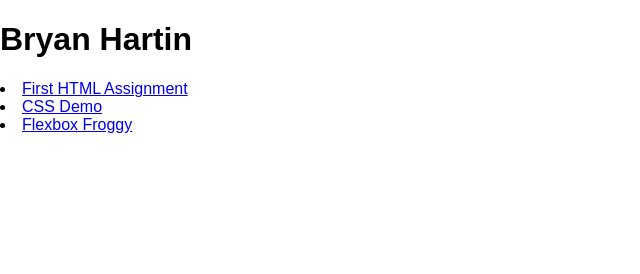
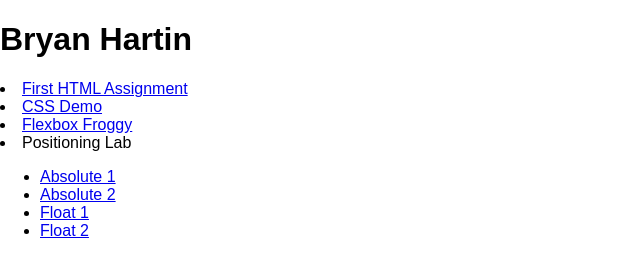
Before and after one commit to BayHarberButcher/web-tech, a plain HTML site: page index.html in a window 1280 px wide. Shown: the whole page, without its empty margins (0-640 px from the left). Drawn offline with Linux system fonts and the light colour scheme; files that its build step writes are made by us from their sources.

Commit message:
for lab next class

```diff
--- a/index.html
+++ b/index.html
@@ -17,6 +17,14 @@
         <li><a href="prototype/index.html">First HTML Assignment</a></li>
         <li><a href="css-demo/index.html">CSS Demo</a></li>
         <li><a href="assets/img/Screenshot 2025-10-04 213338.png">Flexbox Froggy</a></li>
+        <li>Positioning Lab
+          <ul>
+            <li><a href="positioning-lab/absolute-1.html">Absolute 1</a></li>
+            <li><a href="positioning-lab/absolute-2.html">Absolute 2</a></li>
+            <li><a href="positioning-lab/float-1.html">Float 1</a></li>
+            <li><a href="positioning-lab/float-2.html">Float 2</a></li>
+          </ul>
+        </Label></li>
     </ui>
   </nav>
 </body>
```
Also changed, not shown: positioning lab/absolute-1.html (added), positioning lab/absolute-2.html (added), positioning lab/float-1.html (added), positioning lab/float-2.html (added).
